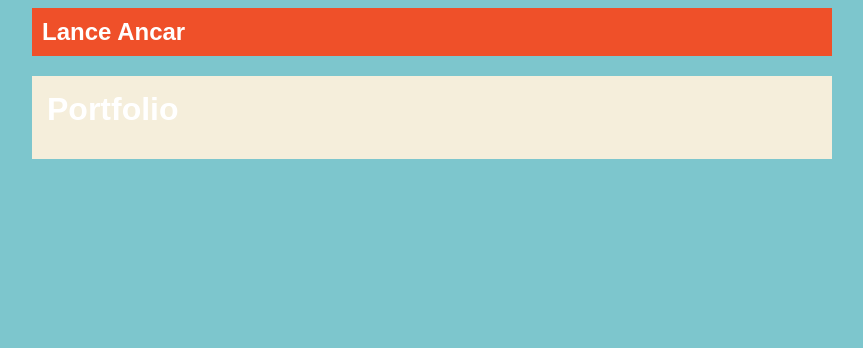
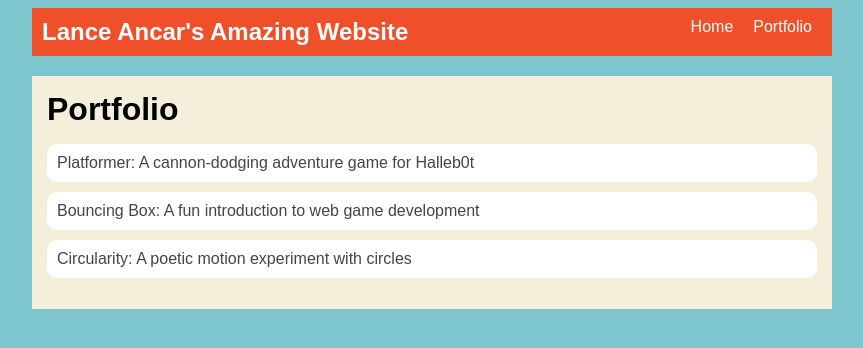
Before and after one commit to Lance999-cmd/lance999-cmd.github.io, a plain HTML site: page portfolio.html in a window 1280 px wide. Shown: the whole page, without its empty margins (208-1071 px from the left). Drawn offline with Linux system fonts and the light colour scheme.

```diff
--- a/portfolio.html
+++ b/portfolio.html
@@ -9,14 +9,30 @@
     <!-- All content goes here -->
     <div id="all-contents">
         <nav>
-            <h1>Lance Ancar</h1>
+            <h1>Lance Ancar's Amazing Website</h1>
+            <ul id="nav-ul">
+              <li class="nav-li">
+                <a href="index.html">Home</a>
+              </li>
+              <li class="nav-li">
+                <a href="portfolio.html">Portfolio</a>
+              </li>
+            </ul>
         </nav>
 
         <main>
             <div class="content">
                 <h1>Portfolio</h1>
                 <ul id="portfolio">
-
+                  <li>
+                   <a href="fsd-projects/platformer/">Platformer: A cannon-dodging adventure game for Halleb0t</a>
+                  </li>
+                  <li>
+                   <a href="fsd-projects/bouncing-box/">Bouncing Box: A fun introduction to web game development</a>
+                  </li>
+                  <li>
+                   <a href="fsd-projects/circularity/">Circularity: A poetic motion experiment with circles</a>
+                  </li>
                 </ul>
             </div>
             <div>
--- a/style.css
+++ b/style.css
@@ -72,3 +72,27 @@
 h2, h3 {
     margin: 0px;
 }
+.content h1 {
+     color: black;
+   }
+
+   #portfolio {
+     list-style-type: none;
+     padding-left: 0;
+   }
+
+   #portfolio li {
+     background: #fff;
+     padding: 10px;
+     border-radius: 10px;
+     margin-bottom: 10px;
+   }
+
+   #portfolio li:hover {
+     background: #eee;
+   }
+
+   #portfolio a {
+     text-decoration: none;
+     color: #454545;
+   }
```
Also changed, not shown: fsd-projects/platformer/platformer.js (+14 -1 lines).
